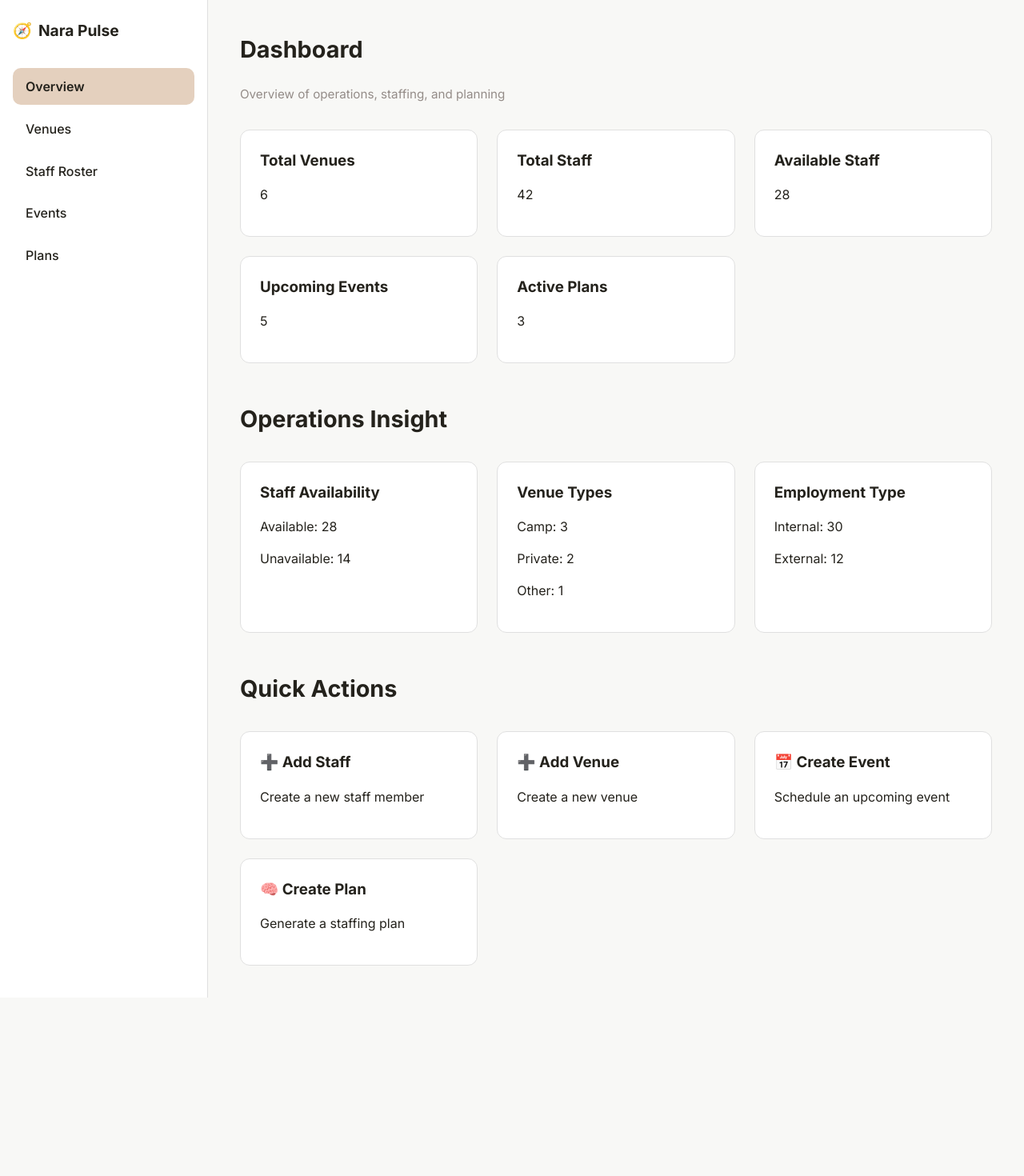
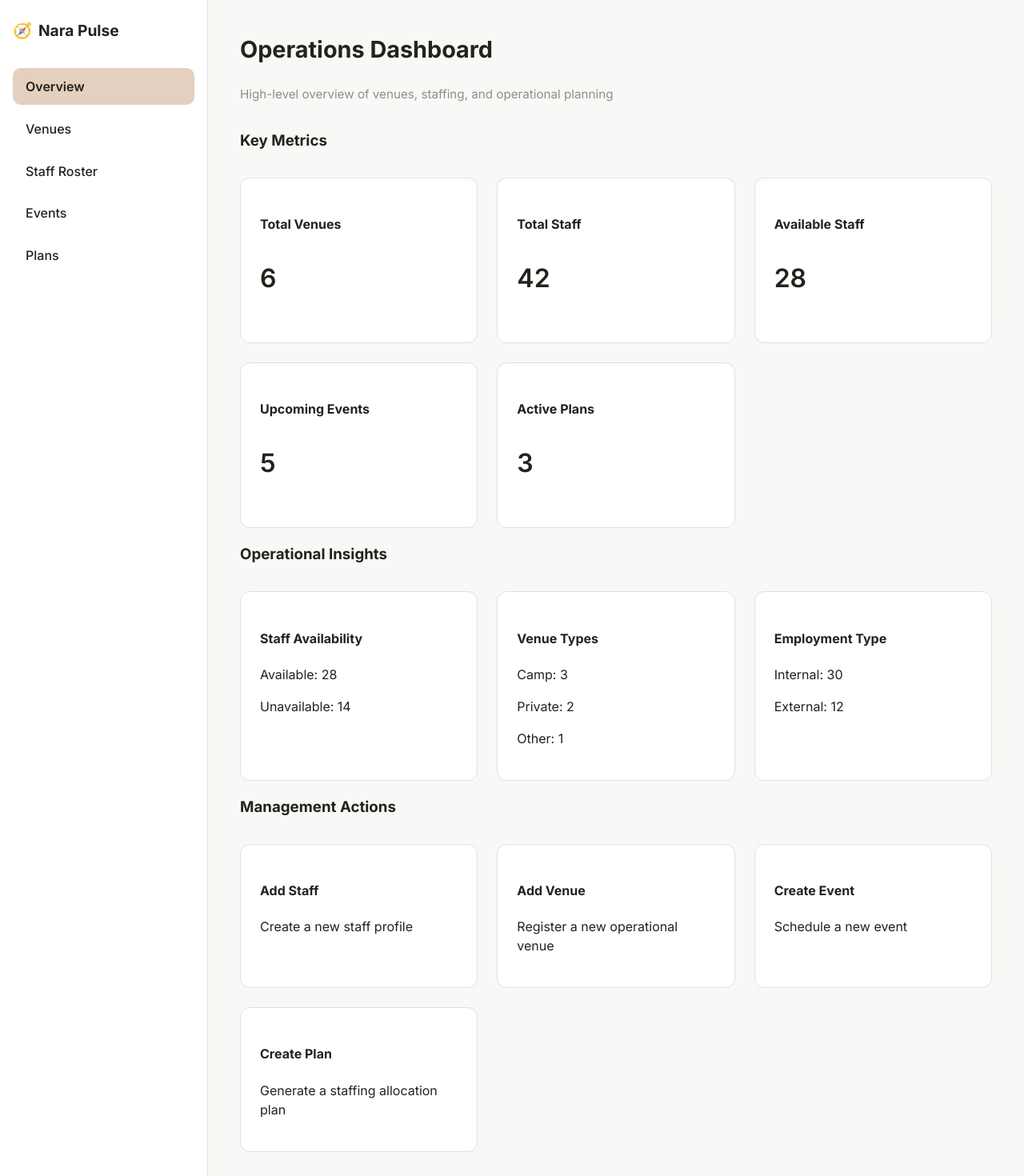
Before and after one commit to vishnunara89/staff-allocation-planner, a Next.js app: page / in a window 1280 px wide. Shown: the top 1470 px of the page at 80% size. Before the commit the page ends 1247 px from the top, so only its background shows below. Built offline with nearby package versions, Linux system fonts and the light colour scheme.

Commit message:
Saved local changes

```diff
--- a/src/app/dashboard/route.ts
+++ b/src/app/dashboard/route.ts
@@ -3,28 +3,108 @@ import db from "@/lib/db";
 
 export async function GET() {
   try {
-    const venues = db.prepare(`SELECT COUNT(*) as c FROM venues`).get().c;
-    const staff = db.prepare(`SELECT COUNT(*) as c FROM staff`).get().c;
+    // Venues
+    const venues = db
+      .prepare("SELECT COUNT(*) as count FROM venues")
+      .get()?.count ?? 0;
+
+    // Staff
+    const staff = db
+      .prepare("SELECT COUNT(*) as count FROM staff")
+      .get()?.count ?? 0;
+
+    // Available Staff
     const availableStaff = db
       .prepare(
-        `SELECT COUNT(*) as c FROM staff WHERE availability_status='available'`
+        "SELECT COUNT(*) as count FROM staff WHERE availability_status = 'available'"
       )
-      .get().c;
-    const events = db.prepare(`SELECT COUNT(*) as c FROM events`).get().c;
-    const plans = db.prepare(`SELECT COUNT(*) as c FROM plans`).get().c;
+      .get()?.count ?? 0;
+
+    // Upcoming Events (today onwards)
+    const upcomingEvents = db
+      .prepare(
+        `SELECT COUNT(*) as count
+         FROM events
+         WHERE date >= DATE('now')`
+      )
+      .get()?.count ?? 0;
+
+    // Active Plans
+    const activePlans = db
+      .prepare("SELECT COUNT(*) as count FROM plans")
+      .get()?.count ?? 0;
+
+    // Staff Availability Breakdown
+    const availability = db
+      .prepare(
+        `SELECT availability_status, COUNT(*) as count
+         FROM staff
+         GROUP BY availability_status`
+      )
+      .all() as any[];
+
+    const staffAvailability = {
+      available: availability.find(a => a.availability_status === "available")
+        ?.count ?? 0,
+      unavailable:
+        availability.find(a => a.availability_status === "unavailable")
+          ?.count ?? 0
+    };
+
+    // Venue Types
+    const venueTypeRows = db
+      .prepare(
+        `SELECT type, COUNT(*) as count
+         FROM venues
+         GROUP BY type`
+      )
+      .all() as any[];
+
+    const venueTypes = {
+      camp: venueTypeRows.find(v => v.type === "camp")?.count ?? 0,
+      private: venueTypeRows.find(v => v.type === "private")?.count ?? 0,
+      other: venueTypeRows.find(v => v.type === "other")?.count ?? 0
+    };
+
+    // Employment Types
+    const employmentRows = db
+      .prepare(
+        `SELECT employment_type, COUNT(*) as count
+         FROM staff
+         GROUP BY employment_type`
+      )
+      .all() as any[];
+
+    const employmentTypes = {
+      internal:
+        employmentRows.find(e => e.employment_type === "internal")?.count ?? 0,
+      external:
+        employmentRows.find(e => e.employment_type === "external")?.count ?? 0
+    };
 
     return NextResponse.json({
       venues,
       staff,
       availableStaff,
-      events,
-      plans
+      upcomingEvents,
+      activePlans,
+      staffAvailability,
+      venueTypes,
+      employmentTypes
     });
   } catch (error) {
     console.error("Dashboard API error:", error);
-    return NextResponse.json(
-      { error: "Failed to load dashboard" },
-      { status: 500 }
-    );
+
+    // 🔒 Never break dashboard UI
+    return NextResponse.json({
+      venues: 0,
+      staff: 0,
+      availableStaff: 0,
+      upcomingEvents: 0,
+      activePlans: 0,
+      staffAvailability: { available: 0, unavailable: 0 },
+      venueTypes: { camp: 0, private: 0, other: 0 },
+      employmentTypes: { internal: 0, external: 0 }
+    });
   }
 }
--- a/src/app/page.tsx
+++ b/src/app/page.tsx
@@ -30,7 +30,7 @@ export default function Home() {
   const [stats, setStats] = useState<DashboardStats | null>(null);
 
   useEffect(() => {
-    // Replace later with real API
+    // 🔁 Replace later with real API (/api/dashboard)
     setStats({
       venues: 6,
       staff: 42,
@@ -62,87 +62,125 @@ export default function Home() {
 
   return (
     <div className="dashboard">
-
-      <h2>Dashboard</h2>
+      {/* =====================
+          HEADER
+      ===================== */}
+      <h2>Operations Dashboard</h2>
       <p className="dashboard-subtitle">
-        Overview of operations, staffing, and planning
+        High-level overview of venues, staffing, and operational planning
       </p>
 
+      {/* =====================
+          KEY METRICS
+      ===================== */}
+      <section>
+        <h3>Key Metrics</h3>
+
+        <div className="card-grid">
+          <MetricCard title="Total Venues" value={stats.venues} />
+          <MetricCard title="Total Staff" value={stats.staff} />
+          <MetricCard title="Available Staff" value={stats.availableStaff} />
+          <MetricCard title="Upcoming Events" value={stats.upcomingEvents} />
+          <MetricCard title="Active Plans" value={stats.activePlans} />
+        </div>
+      </section>
+
+      {/* =====================
+          OPERATIONAL INSIGHTS
+      ===================== */}
+      <section>
+        <h3>Operational Insights</h3>
 
         <div className="card-grid">
           <div className="card">
-          <h3>Total Venues</h3>
-          <p>{stats.venues}</p>
-        </div>
-
-        <div className="card">
-          <h3>Total Staff</h3>
-          <p>{stats.staff}</p>
-        </div>
-
-        <div className="card">
-          <h3>Available Staff</h3>
-          <p>{stats.availableStaff}</p>
-        </div>
-
-        <div className="card">
-          <h3>Upcoming Events</h3>
-          <p>{stats.upcomingEvents}</p>
-        </div>
-
-        <div className="card">
-          <h3>Active Plans</h3>
-          <p>{stats.activePlans}</p>
-        </div>
-      </div>
-
-
-      <h2 style={{ marginTop: "3rem" }}>Operations Insight</h2>
-
-      <div className="card-grid">
-        <div className="card">
-          <h3>Staff Availability</h3>
+            <h4>Staff Availability</h4>
             <p>Available: {stats.staffAvailability.available}</p>
             <p>Unavailable: {stats.staffAvailability.unavailable}</p>
           </div>
 
           <div className="card">
-          <h3>Venue Types</h3>
+            <h4>Venue Types</h4>
             <p>Camp: {stats.venueTypes.camp}</p>
             <p>Private: {stats.venueTypes.private}</p>
             <p>Other: {stats.venueTypes.other}</p>
           </div>
 
           <div className="card">
-          <h3>Employment Type</h3>
+            <h4>Employment Type</h4>
             <p>Internal: {stats.employmentTypes.internal}</p>
             <p>External: {stats.employmentTypes.external}</p>
           </div>
         </div>
+      </section>
 
-      <h2 style={{ marginTop: "3rem" }}>Quick Actions</h2>
+      {/* =====================
+          QUICK ACTIONS
+      ===================== */}
+      <section>
+        <h3>Management Actions</h3>
 
         <div className="card-grid">
-        <a href="/staff/new" className="card">
-          <h3>➕ Add Staff</h3>
-          <p>Create a new staff member</p>
-        </a>
+          <ActionCard
+            href="/staff/new"
+            title="Add Staff"
+            description="Create a new staff profile"
+          />
 
-        <a href="/venues/new" className="card">
-          <h3>➕ Add Venue</h3>
-          <p>Create a new venue</p>
-        </a>
+          <ActionCard
+            href="/venues/new"
+            title="Add Venue"
+            description="Register a new operational venue"
+          />
 
-        <a href="/events/new" className="card">
-          <h3>📅 Create Event</h3>
-          <p>Schedule an upcoming event</p>
-        </a>
+          <ActionCard
+            href="/events/new"
+            title="Create Event"
+            description="Schedule a new event"
+          />
 
-        <a href="/plans/new" className="card">
-          <h3>🧠 Create Plan</h3>
-          <p>Generate a staffing plan</p>
-        </a>
+          <ActionCard
+            href="/plans/new"
+            title="Create Plan"
+            description="Generate a staffing allocation plan"
+          />
         </div>
+      </section>
     </div>
   );
 }
+
+/* =====================
+   SMALL COMPONENTS
+===================== */
+
+function MetricCard({
+  title,
+  value
+}: {
+  title: string;
+  value: number;
+}) {
+  return (
+    <div className="card">
+      <h4>{title}</h4>
+      <p style={{ fontSize: "2rem", fontWeight: 600 }}>{value}</p>
+    </div>
+  );
+}
+
+function ActionCard({
+  href,
+  title,
+  description
+}: {
+  href: string;
+  title: string;
+  description: string;
+}) {
+  return (
+    <a href={href} className="card">
+      <h4>{title}</h4>
+      <p>{description}</p>
+    </a>
+  );
+}
```
Also changed, not shown: src/app/dashboard/page.tsx (+75 -113 lines), src/components/Sidebar.tsx (+4 -4 lines). Lines whose indentation alone changed are shown as unchanged.
